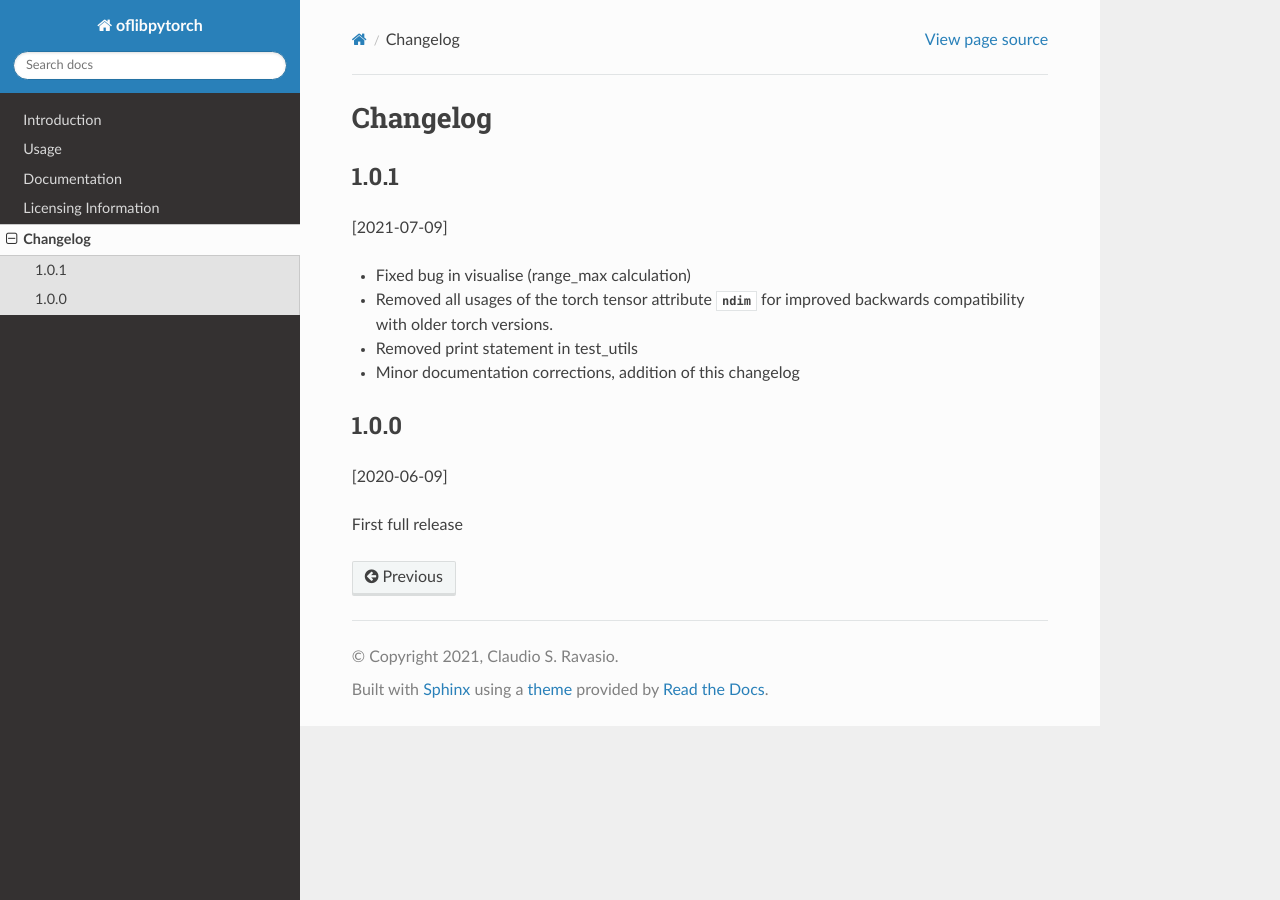
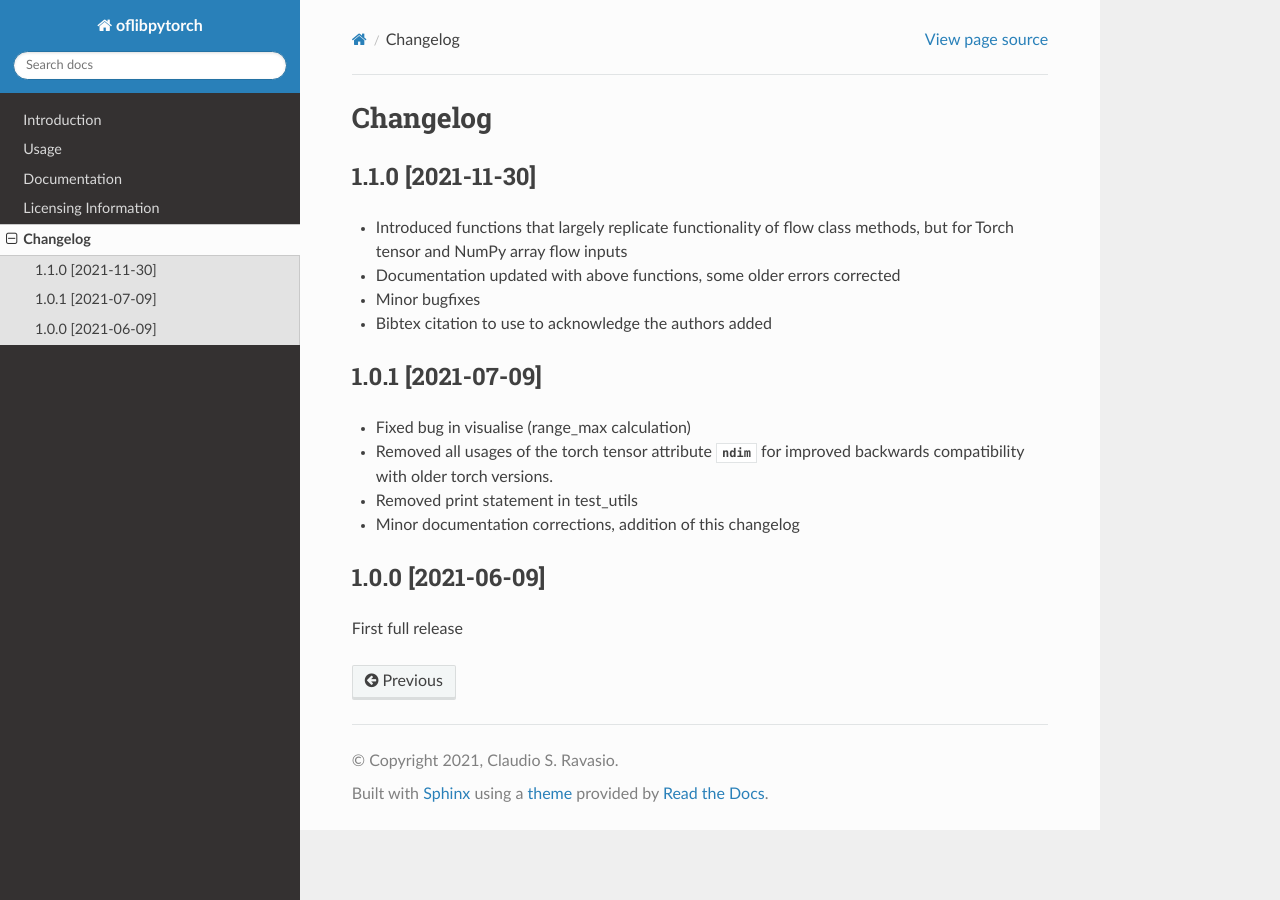
Before and after one commit to CSRavasio/oflibpytorch, a Sphinx documentation site: the page built from docs/changelog.rst, in a window 1280 px wide. Built offline with Sphinx 7.4.7 and the Read the Docs theme 2.0.0, drawn with Linux system fonts in a browser that asks for light colours.

Commit message:
changelog updated

```diff
--- a/docs/changelog.rst
+++ b/docs/changelog.rst
@@ -1,9 +1,18 @@
 Changelog
 =========
 
-1.0.1
------
-[2021-07-09]
+1.1.0 [2021-11-30]
+------------------
+
+- Introduced functions that largely replicate functionality of flow class methods, but for Torch tensor and
+  NumPy array flow inputs
+- Documentation updated with above functions, some older errors corrected
+- Minor bugfixes
+- Bibtex citation to use to acknowledge the authors added
+
+
+1.0.1 [2021-07-09]
+------------------
 
 - Fixed bug in visualise (range_max calculation)
 - Removed all usages of the torch tensor attribute :attr:`ndim` for improved backwards compatibility with older torch
@@ -12,8 +21,7 @@ Changelog
 - Minor documentation corrections, addition of this changelog
 
 
-1.0.0
------
-[2020-06-09]
+1.0.0 [2021-06-09]
+------------------
 
 First full release
```
